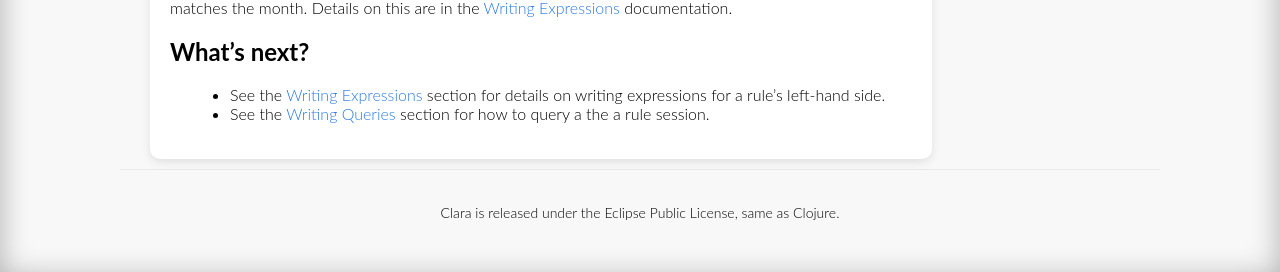
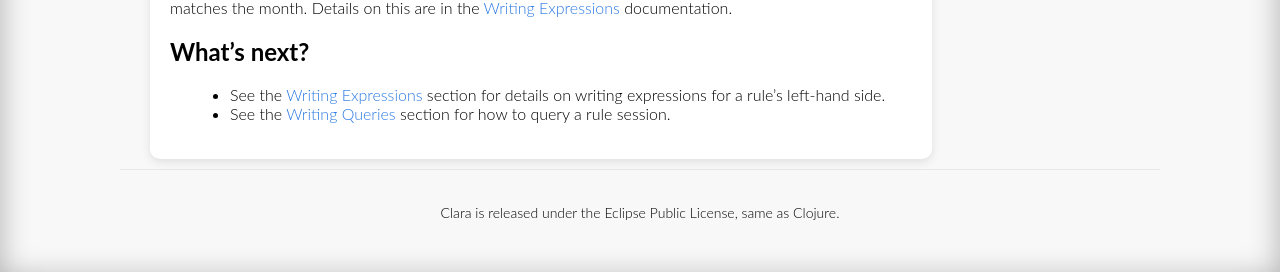
Before and after one commit to oracle-samples/clara-site, a Jekyll site: the page built from _docs/rules.md, in a window 1280 px wide. Shown: the part 1061-1333 px from the top of the page. Built offline with Jekyll 4.4.1, drawn with Linux system fonts in a browser that asks for light colours.

Commit message:
Update rules.md
Typo

```diff
--- a/_docs/rules.md
+++ b/_docs/rules.md
@@ -55,4 +55,4 @@ Here we demonstrate _variable binding_ and _unification_ between rule conditions
 
 ## What's next?
 * See the [Writing Expressions](/docs/expressions) section for details on writing expressions for a rule's left-hand side.
-* See the [Writing Queries](/docs/queries) section for how to query a the a rule session.
+* See the [Writing Queries](/docs/queries) section for how to query a rule session.
```
